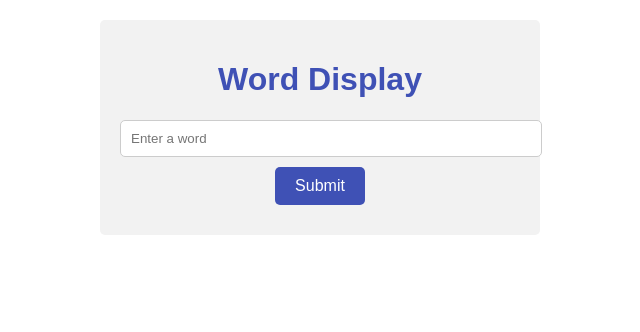
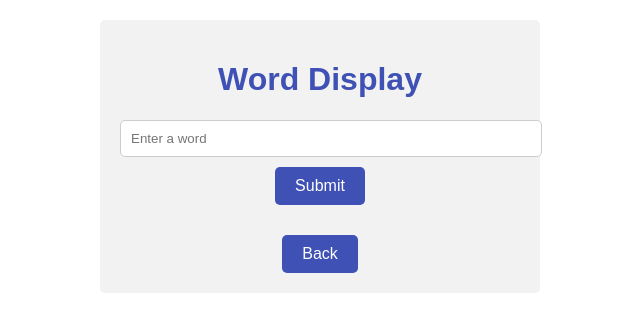
Before and after one commit to DeepSyyy/JARKOM_TUBES, a plain HTML site: page view/next_page.html in a window 1280 px wide. Shown: the whole page, without its empty margins (320-960 px from the left). Drawn offline with Linux system fonts and the light colour scheme.

Commit message:
Button baru

```diff
--- a/view/next_page.html
+++ b/view/next_page.html
@@ -41,9 +41,28 @@
             cursor: pointer;
         }
 
+        input[type="submit"]:hover {
+            background-color: #303f9f;
+        }
+
         #result {
             font-weight: bold;
             margin-top: 10px;
+        }
+
+        .back-button {
+            margin-top: 20px;
+            background-color: #3f51b5;
+            color: #fff;
+            border: none;
+            border-radius: 5px;
+            padding: 10px 20px;
+            font-size: 16px;
+            cursor: pointer;
+        }
+
+        .back-button:hover {
+            background-color: #303f9f;
         }
     </style>
 </head>
@@ -56,6 +75,7 @@
             <input type="submit" value="Submit">
         </form>
         <div id="result"></div>
+        <button class="back-button" onclick="goBack()">Back</button>
     </div>
 
     <script>
@@ -68,6 +88,9 @@
             result.textContent = "You entered: " + wordInput.value;
             wordInput.value = ""; // Clear the input field
         });
+        function goBack() {
+            window.history.back();
+        }
     </script>
 </body>
 
```
